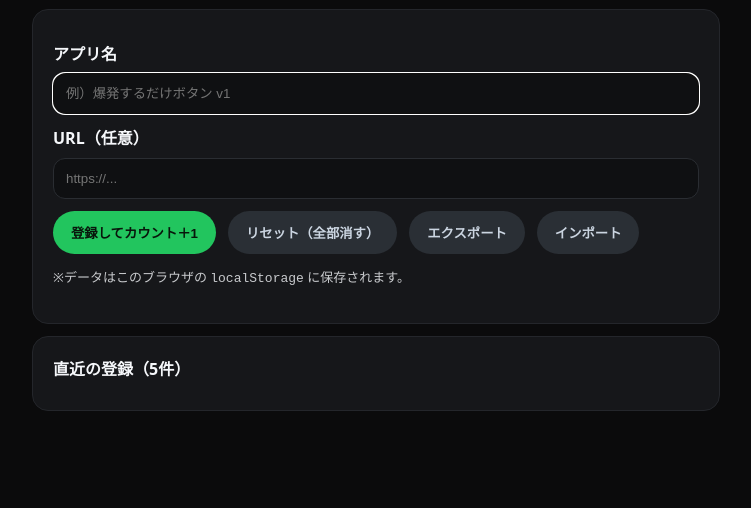
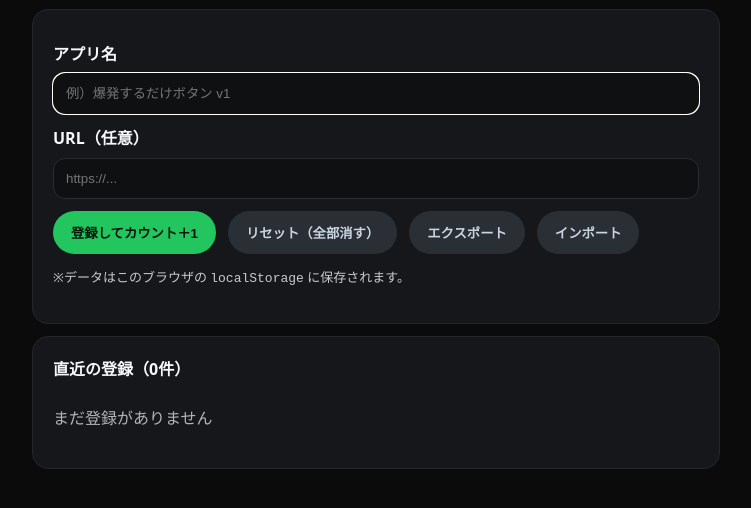
Before and after one commit to Gankohh/road_to_100apps, a plain HTML site: page index.html in a window 1280 px wide. Both pictures are taken after a click on the button "登録してカウント＋1". Shown: the part 270-778 px from the top of the page, without its empty margins (264-1015 px from the left). Drawn offline with Linux system fonts and the light colour scheme.

Commit message:
Update index.html

```diff
--- a/index.html
+++ b/index.html
@@ -3,7 +3,7 @@
 <head>
   <meta charset="UTF-8" />
   <meta name="viewport" content="width=device-width,initial-scale=1" />
-  <title>100本チャレンジ カウンター</title>
+  <title>アプリ100本チャレンジ カウンター</title>
   <style>
     :root{ --color-primary:#22c55e; --color-bg:#0b0b0c; --color-card:#16171a; --color-text:#f5f7fa; --radius:16px; --motion:160ms; }
     *{box-sizing:border-box} body{margin:0;background:var(--color-bg);color:var(--color-text);font:16px/1.6 system-ui,-apple-system,Segoe UI,Roboto,Helvetica,Arial}
@@ -56,14 +56,12 @@
     </div>
 
     <div class="card" style="margin-top:12px">
-      <h2 style="margin:0 0 8px;font-size:16px">直近の登録（5件）</h2>
+      <h2 id="recentTitle" style="margin:0 0 8px;font-size:16px">直近の登録（0件）</h2>
       <div class="grid" id="recent"></div>
     </div>
   </div>
 
-  <!-- 1) まず外部JSを読み込む -->
   <script src="app.js"></script>
-  <!-- 2) 次にページ用スクリプト。順番大事！ -->
   <script>
     const nameInput = document.getElementById('name');
     const urlInput  = document.getElementById('url');
@@ -75,14 +73,25 @@
     const goalEl    = document.getElementById('goal');
     const barEl     = document.getElementById('bar');
     const recentEl  = document.getElementById('recent');
+    const recentTitle = document.getElementById('recentTitle');
 
     function render() {
       const list = AppStore.list();
       countEl.textContent = list.length;
-      goalEl.textContent = `100本中 ${list.length}本達成！`;
-      barEl.style.width = Math.min(100, list.length) + '%';
+      goalEl.textContent  = `100本中 ${list.length}本達成！`;
+      barEl.style.width   = Math.min(100, list.length) + '%';
 
+      // 件数ラベルを動的に更新
+      recentTitle.textContent = `直近の登録（${Math.min(list.length, 5)}件）`;
+
+      // 0件のときの表示
       recentEl.innerHTML = '';
+      if (list.length === 0) {
+        recentEl.innerHTML = '<p class="muted">まだ登録がありません</p>';
+        return;
+      }
+
+      // 直近5件を表示
       [...list].slice(-5).reverse().forEach(item=>{
         const div = document.createElement('div');
         div.className = 'item';
@@ -104,8 +113,9 @@
 
     addBtn.onclick = ()=>{
       const name = nameInput.value.trim();
-      const url  = urlInput.value.trim();
+      let url  = urlInput.value.trim();
       if (!name) { alert('アプリ名を入れてね！'); nameInput.focus(); return; }
+      if (url && !/^https?:\/\//i.test(url)) url = 'https://' + url;  // 省略時https付与
       AppStore.add({ name, url });
       nameInput.value=''; urlInput.value='';
       render();
```
